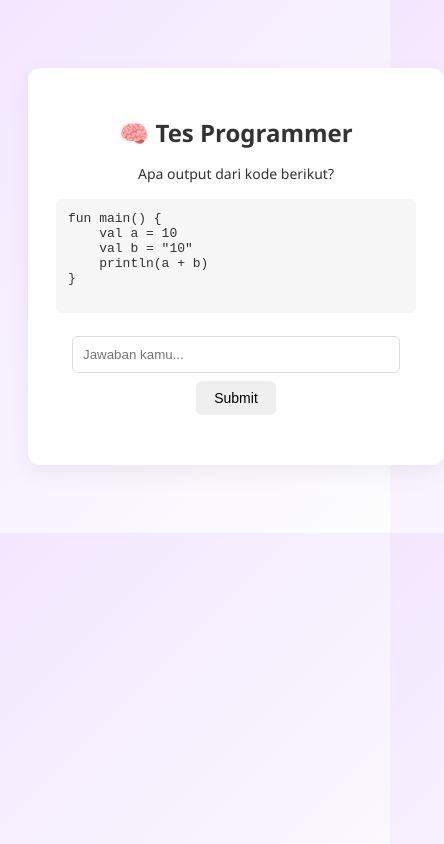
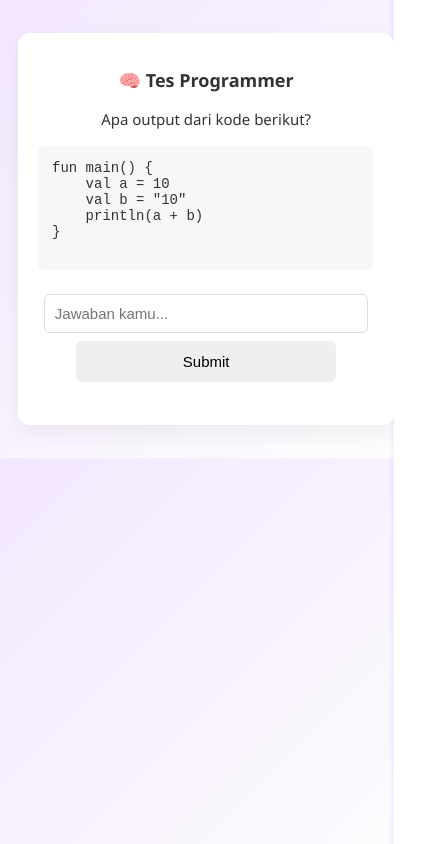
Before and after one commit to mellasylvie/tes-coding, a plain HTML site: page index.html in a window 390 px wide. Shown: the whole page, 444 px wide, since content can reach past the window. Drawn offline with Linux system fonts and the light colour scheme.

Commit message:
perubahan

```diff
--- a/index.html
+++ b/index.html
@@ -54,10 +54,14 @@ fun main() {
         Semoga dengan bertambahnya umur, kamu semakin meningkat ibadahnya,
         semakin bijaksana, semakin dewasa, semakin sukses, dan semakin bahagia.
         Semoga kamu selalu dikelilingi oleh orang-orang yang menyayangimu dan
-        mendukungmu dalam setiap langkah hidupmu. Terima kasih telah hidup ya
-        kawand. Ku tau kedepannya pasti banyak tantangan yang akan datang.
-        Semoga fauzi bisa menjalaninya dengan baik. Selamat ulang tahun ya,
-        Fauzi! Semoga hari ini menjadi awal dari tahun yang penuh kebahagiaan,
+        mendukungmu dalam setiap langkah hidupmu. <br><br>
+
+        Semoga fauzi jadi lebih baik ya, jadi lebih rajin, lebih sabar, dan tidak pelupaaaa. <br><br>
+
+        Terima kasih telah hidup ya kawand. Ku tau kedepannya pasti banyak tantangan yang akan datang.
+        Moga dilancarin semuanya, diberi kekuatan dalam menjalaninya dan dikasih kemudahan oleh Allah SWT.
+        <br><br>
+        Selamat ulang tahun ya, Fauzi! Semoga hari ini menjadi awal dari tahun yang penuh kebahagiaan,
         kesuksesan, dan keberkahan untukmu. Aamiin.
 
         <br /><br />
--- a/style.css
+++ b/style.css
@@ -2,16 +2,19 @@ body {
   font-family: "Segoe UI", sans-serif;
   background: linear-gradient(135deg, #f3e7ff, #fdfdfd);
   text-align: center;
-      padding: 60px 20px;
-      overflow: hidden;
+  padding: 40px 15px;
+  overflow-x: hidden;
   color: #333;
+  font-size: 16px;
 }
 
+/* BOX UMUM */
 .box {
   background: #ffffff;
-      padding: 28px;
+  padding: 24px;
   border-radius: 12px;
-      width: 360px;
+  width: 100%;
+  max-width: 420px;
   margin: auto;
   box-shadow: 0 8px 25px rgba(0,0,0,0.06);
   opacity: 0;
@@ -24,32 +27,43 @@ body {
   transform: translateY(0);
 }
 
+/* KHUSUS QUIZ (BIAR LEBIH LEBAR) */
+.quiz-box {
+  max-width: 520px;
+  width: 95%;
+}
+
+/* TEXT */
 h2 {
   margin-bottom: 10px;
   font-weight: 600;
+  font-size: 20px;
 }
 
 p {
-      font-size: 14px;
+  font-size: 15px;
   line-height: 1.6;
 }
 
+/* INPUT */
 input {
   padding: 10px;
-      width: 85%;
+  width: 90%;
   margin-top: 10px;
   border: 1px solid #ddd;
   border-radius: 6px;
   outline: none;
+  font-size: 15px;
 }
 
 input:focus {
   border-color: #b39ddb;
 }
 
+/* BUTTON */
 button {
   margin: 8px;
-      padding: 9px 18px;
+  padding: 10px 18px;
   border: none;
   border-radius: 6px;
   cursor: pointer;
@@ -69,21 +83,29 @@ body {
 .btn-tolak {
   background: #ef5350;
   color: white;
-      position: absolute;
+  position: fixed; /* penting biar kabur smooth */
+  z-index: 10;
 }
-    .foto-doa {
-      width: 40%;
-      margin-top: 15px;
-    }
+
+/* CODE BLOCK */
 pre {
   text-align: left;
   background: #f7f7f7;
-      padding: 12px;
+  padding: 14px;
   border-radius: 6px;
-      font-size: 13px;
+  font-size: 14px;
   overflow-x: auto;
 }
 
+/* GAMBAR */
+.foto-doa {
+  width: 60%;
+  max-width: 220px;
+  margin-top: 15px;
+  border-radius: 10px;
+}
+
+/* SECTION */
 #result, #doaPage {
   display: none;
 }
@@ -91,3 +113,46 @@ body {
 #doaPage p {
   margin-top: 15px;
 }
+
+/* 📱 RESPONSIVE HP */
+@media (max-width: 480px) {
+  body {
+    padding: 25px 10px;
+  }
+
+  .box {
+    padding: 20px;
+    max-width: 95%;
+  }
+
+  .quiz-box {
+    max-width: 100%;
+  }
+
+  h2 {
+    font-size: 18px;
+  }
+
+  p {
+    font-size: 15px;
+  }
+
+  input {
+    font-size: 15px;
+  }
+
+  button {
+    width: 90%;
+    max-width: 260px;
+    font-size: 15px;
+    padding: 12px;
+  }
+
+  pre {
+    font-size: 14px;
+  }
+
+  .foto-doa {
+    width: 75%;
+  }
+}
```
Lines whose indentation alone changed are shown as unchanged.
